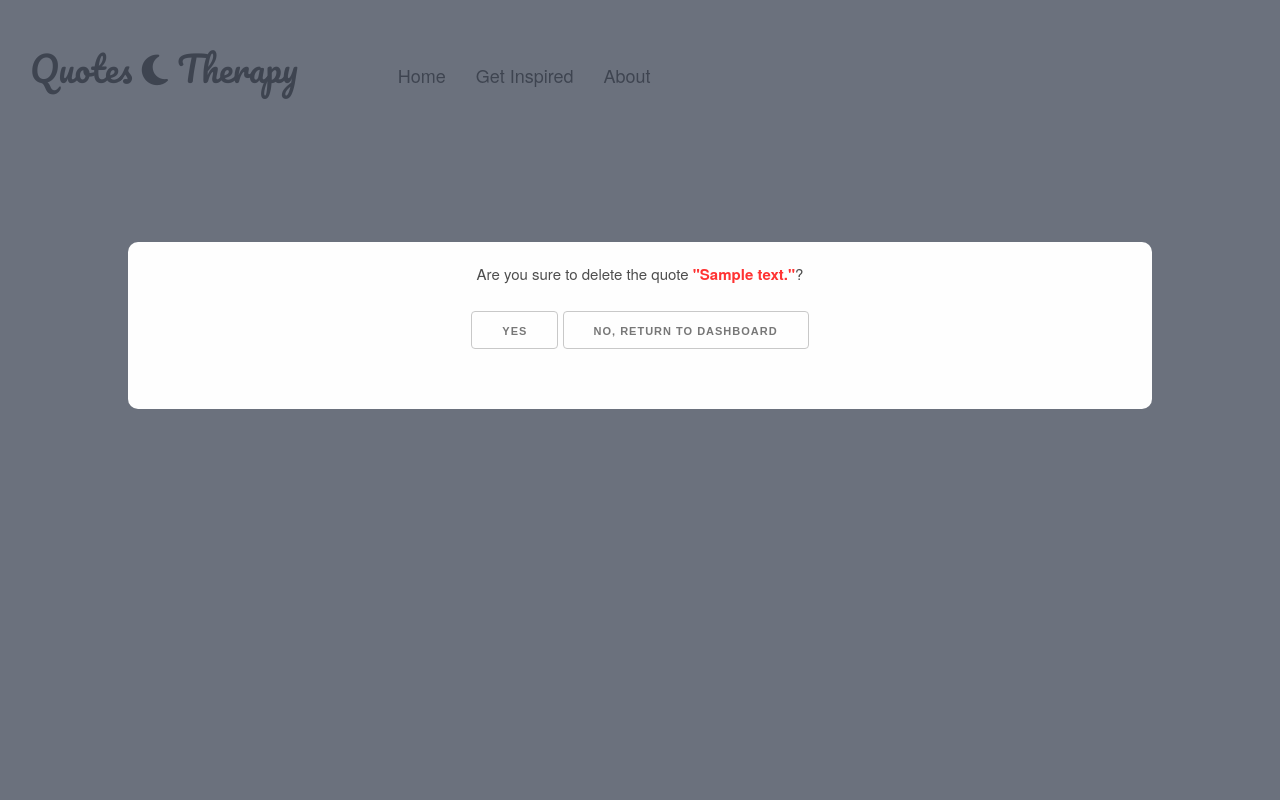
After one commit to thuongb14/quote-therapy, a Flask app: page /delete_quote/1 in a window 1280 px wide. The commit adds this page. Run offline with Flask 2, Linux system fonts and the light colour scheme; a database or web service that is not in the repository returns one stand-in record (values such as "Sample title"); some libraries are stand-ins or nearby versions.

Commit message:
delete function

```diff
--- a/models/quotes.py
+++ b/models/quotes.py
@@ -27,13 +27,24 @@ def insert_quote():
     return sql_write('INSERT INTO quotes(content, image_url, mood) VALUES (%s, %s, %s)', [content, image_url, mood])
 
 def render_quotes():
-    results = sql_select('SELECT content, image_url, mood FROM quotes ORDER BY id')
+    results = sql_select('SELECT id, content, image_url, mood FROM quotes ORDER BY id')
 
     all_quotes = []
 
     for row in results:
-        content, image_url, mood = row
-        quote = {'content': content, 'image_url': image_url, 'mood' : mood}
+        id, content, image_url, mood = row
+        quote = {'id':id,'content': content, 'image_url': image_url, 'mood' : mood}
         all_quotes.append(quote)
 
     return all_quotes
+
+def select_one_quote(id):
+    results = sql_select('SELECT id, content from quotes WHERE id = %s', [id])
+
+    for row in results:
+        id, content = row
+        quote = {'id': id,'content': content}
+    return quote
+
+def delete_one_quote(id):
+    return sql_write('DELETE FROM quotes WHERE id = %s', [id])
--- a/server.py
+++ b/server.py
@@ -1,6 +1,6 @@
 from flask import Flask, render_template, redirect, url_for
-from models.quotes import insert_quote, render_quotes
-
+from models.quotes import delete_one_quote, insert_quote, render_quotes, select_one_quote
+from models.database import sql_select
 app = Flask(__name__)
 
 @app.route('/')
@@ -26,6 +26,19 @@ def add_quote_action():
 
     return redirect(url_for('dashboard'))
 
+@app.route('/delete_quote/<id>')
+def delete_quote(id):
+    quote = select_one_quote(id)
+
+    return render_template('delete_quote.html', quote=quote)
+
+@app.route('/delete_quote_action/<id>', methods=['POST'])
+def delete_quote_action(id):
+    delete_one_quote(id)
+
+    return redirect(url_for('dashboard'))
+
+
 if __name__ == '__main__':
     # Import the variables from the .env file
     from dotenv import load_dotenv
--- a/static/dashboard.css
+++ b/static/dashboard.css
@@ -21,7 +21,7 @@
   font-family: 'Pacifico', cursive;
 }
 
-.quote {
+#quote {
   height: 500px;
   width: 350px;
   display: flex;
@@ -42,7 +42,6 @@ p {
   height: 50px;
   text-align: center;
 }
-
 
 button {
   height: 4rem;
@@ -65,5 +64,5 @@ svg {
 
 a {
   text-decoration: none;
-    color: inherit
+  color: inherit;
 }
--- /dev/null
+++ b/static/delete_quote.css
@@ -0,0 +1,33 @@
+.confirm {
+  text-align: center;
+  width: 150px;
+  margin: 15% auto;
+  padding: 20px;
+  border-radius: 10px;
+  background-color: #fefefe;
+  width: 80%;
+}
+
+main {
+  min-height: 800px;
+}
+
+a {
+  color: inherit;
+}
+
+a:hover {
+    border-bottom: none;
+}
+
+.modal {
+  position: fixed;
+  z-index: 1;
+  left: 0;
+  top: 0;
+  width: 100vw;
+  height: 100%;
+  background-color: #474e5d;
+  padding-top: 50px;
+  opacity: 0.8;
+}
--- /dev/null
+++ b/templates/delete_quote.html
@@ -0,0 +1,26 @@
+{%extends "base.html"%} {%block style%}
+<link rel="stylesheet" href="/static/base.css" />
+<link rel="stylesheet" href="/static/delete_quote.css" />
+{%endblock style%} {%block title%}
+<title>Delete Quote</title>
+{%endblock title%} {%block main%}
+<main>
+  <div class="modal">
+    <div class="confirm">
+      <p>
+        Are you sure to delete the quote
+        <span style="font-weight: bold; color: red">
+          "{{quote['content']}}"</span
+        >?
+      </p>
+      <form action="/delete_quote_action/{{quote['id']}}" method="POST">
+        <input type="hidden" name="id" value="{{id}}" />
+        <button type="submit">Yes</button>
+        <a href="/dashboard">
+            <input type="button" value="No, return to dashboard"/>
+         </a>
+      </form>
+    </div>
+  </div>
+</main>
+{%endblock main%}
```
Also changed, not shown: templates/dashboard.html (+12 -2 lines), static/add_quote.css (line endings or trailing spaces). Lines whose indentation alone changed are shown as unchanged.
